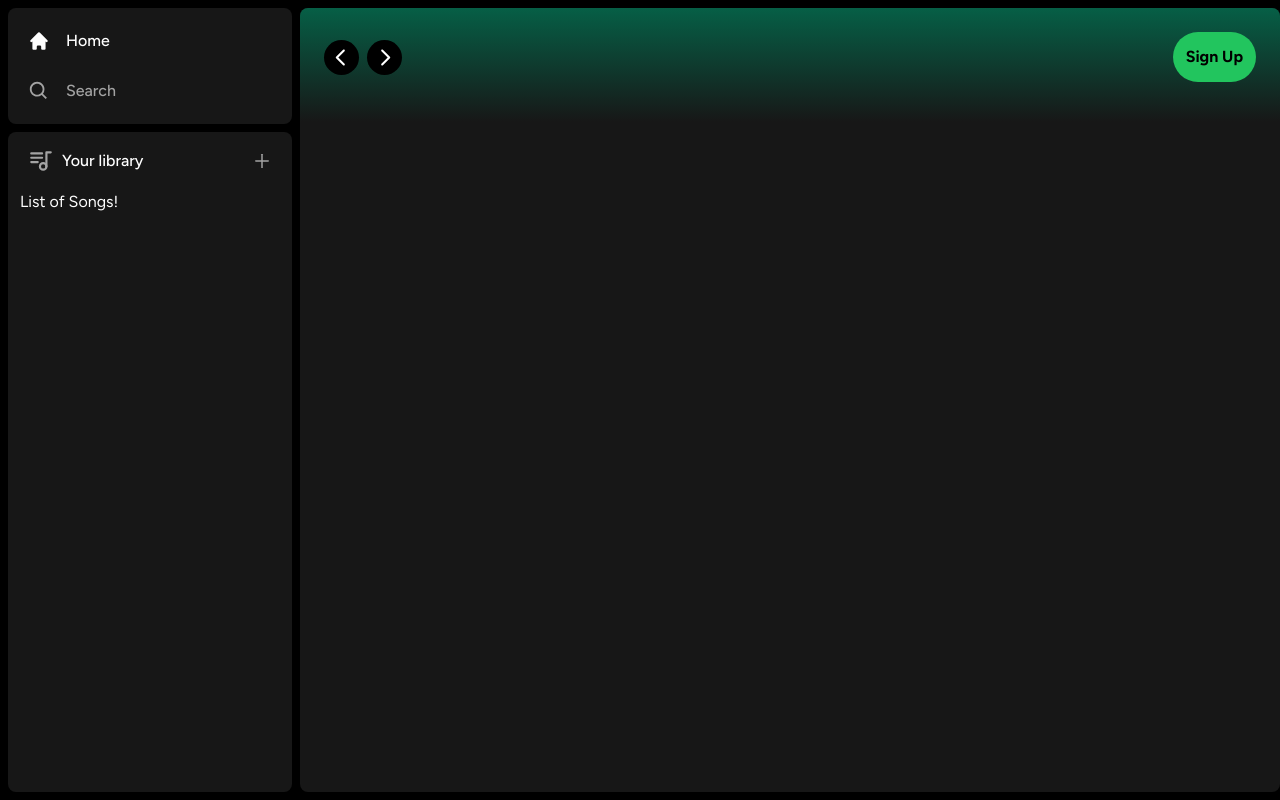
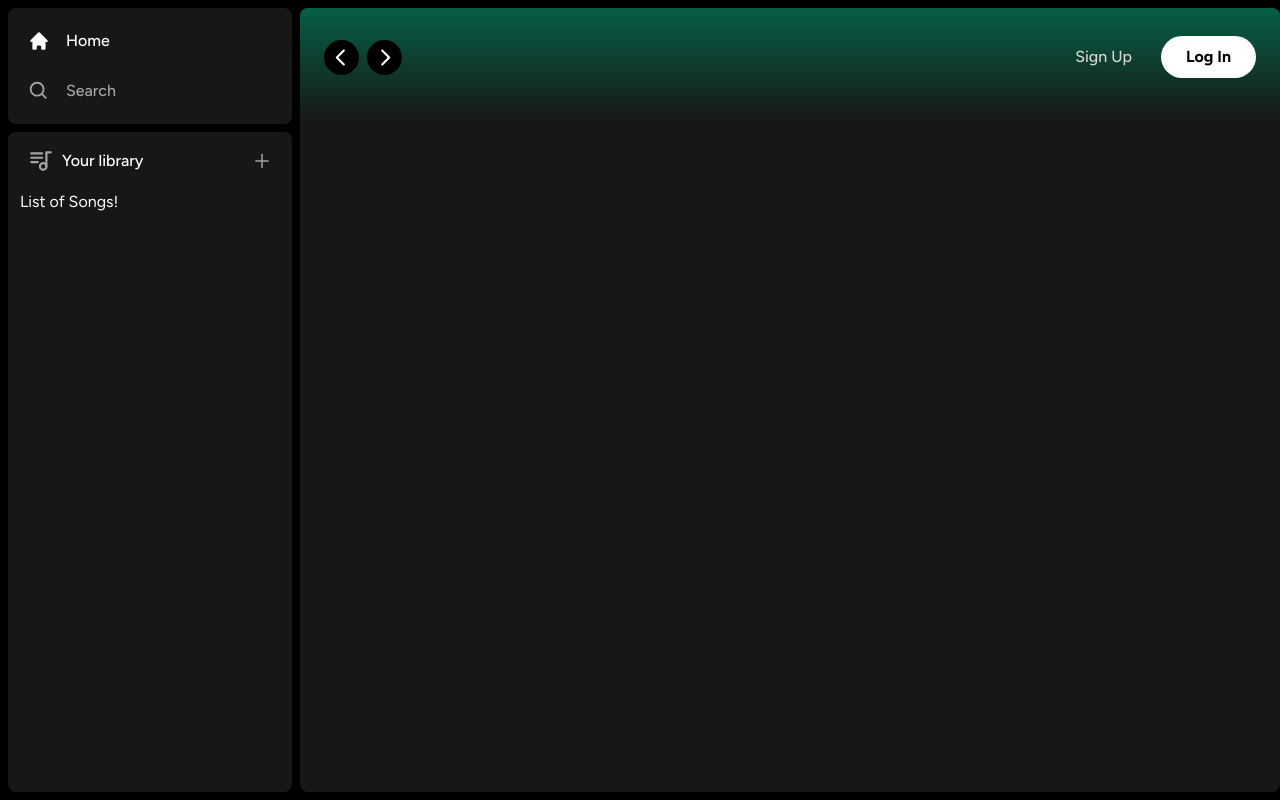
Before and after one commit to jernber/next-spotify-application, a Next.js app in the folder spotify-clone/: page / in a window 1280 px wide. Built offline with nearby package versions, Linux system fonts and the light colour scheme.

Commit message:
Added Log In and Sign Up buttons

```diff
--- a/spotify-clone/components/Header.tsx
+++ b/spotify-clone/components/Header.tsx
@@ -41,9 +41,14 @@
             <div className="flex justify-between items-center gap-x-4">
                 {/* Preparing for dynamic content based on logged in or logged out */}
                 <>
+                    <div className="" >
+                        <Button className="bg-transparent text-neutral-300 font-medium" onClick={() => {}}>
+                            Sign Up
+                        </Button>
+                    </div>
                     <div className="">
-                        <Button>
-                            Sign Up
+                        <Button className="bg-white px-6 py-2" onClick={() => {}}>
+                            Log In
                         </Button>
                     </div>
                 </>
```
